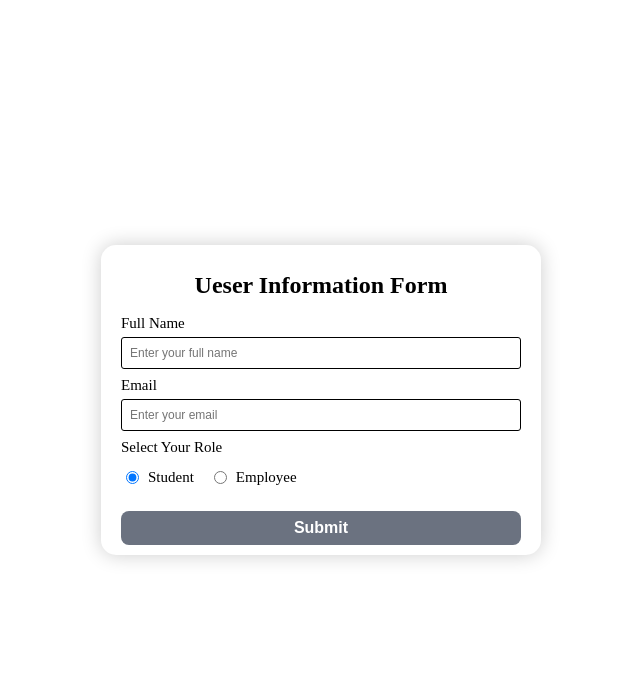
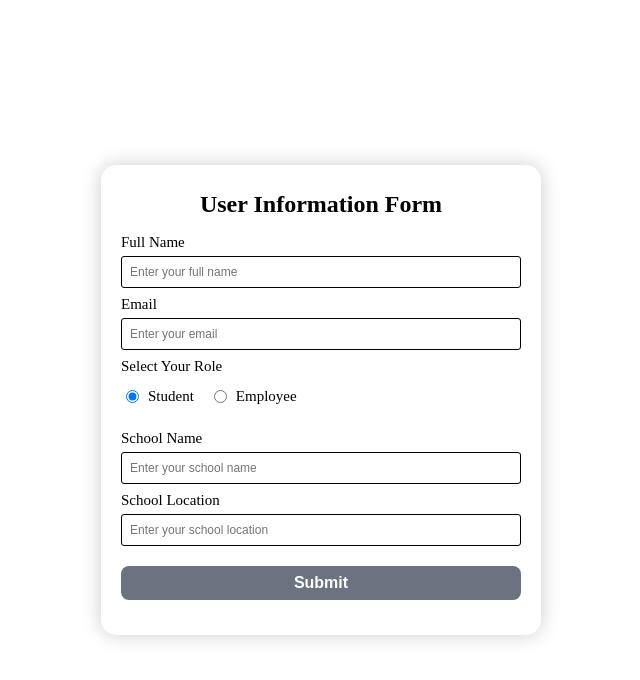
Before and after one commit to Heshani833/Registration-Form, a React (Vite) app: page / in a window 1280 px wide. Both pictures are taken after a click on the radio button "Student". Shown: the top 680 px of the page, without its empty margins (319-959 px from the left). Built offline with nearby package versions, Linux system fonts and the light colour scheme.

Commit message:
Update the form

```diff
--- a/src/App.css
+++ b/src/App.css
@@ -13,6 +13,7 @@ body {
   border-radius: 15px;
   box-shadow: 0 0 20px rgba(0, 0, 0, 0.2);
   padding: 10px 20px;
+  height: 450px;
   width: 400px;
   text-align: center;
 }
@@ -66,6 +67,7 @@ label[for="employee"] {
 
 button {
   width: 100%;
+  margin-top: 20px;
   padding: 8px;
   background-color: #6b7280;
   color: white;
--- a/src/App.jsx
+++ b/src/App.jsx
@@ -6,10 +6,14 @@ function App() {
     fullname: "",
     email: "",
     role: "",
+    schoolName: "",
+    schoolLocation: "",
+    companyName: "",
+    position: "",
   });
 
   const handleChange = (e) => {
-    setValue({ ...value, [e.target.name]: [e.target.value] });
+    setValue({ ...value, [e.target.name]: e.target.value });
   };
 
   const handleSubmit = (e) => {
@@ -18,26 +22,27 @@ function App() {
   };
 
   return (
-    <>
     <div className="container">
-        <h1>Ueser Information Form</h1>
+      <h1>User Information Form</h1>
       <form onSubmit={handleSubmit}>
         <label htmlFor="fullname">Full Name</label>
         <input
           type="text"
           placeholder="Enter your full name"
           name="fullname"
-            onChange={(e) => handleChange(e)}
+          onChange={handleChange}
           required
         />
+
         <label htmlFor="email">Email</label>
         <input
-            type="text"
+          type="email"
           placeholder="Enter your email"
           name="email"
-            onChange={(e) => handleChange(e)}
+          onChange={handleChange}
           required
         />
+
         <label htmlFor="role">Select Your Role</label>
         <div className="radio-group">
           <div>
@@ -46,7 +51,8 @@ function App() {
               id="student"
               name="role"
               value="student"
-                onChange={(e) => handleChange(e)}
+              checked={value.role === "student"}
+              onChange={handleChange}
             />
             <label htmlFor="student">Student</label>
           </div>
@@ -56,15 +62,60 @@ function App() {
               id="employee"
               name="role"
               value="employee"
-                onChange={(e) => handleChange(e)}
+              checked={value.role === "employee"}
+              onChange={handleChange}
             />
             <label htmlFor="employee">Employee</label>
           </div>
         </div>
-          <button>Submit</button>
+
+        {value.role === "student" && (
+          <>
+            <label htmlFor="schoolName">School Name</label>
+            <input
+              type="text"
+              placeholder="Enter your school name"
+              name="schoolName"
+              onChange={handleChange}
+              required
+            />
+
+            <label htmlFor="schoolLocation">School Location</label>
+            <input
+              type="text"
+              placeholder="Enter your school location"
+              name="schoolLocation"
+              onChange={handleChange}
+              required
+            />
+          </>
+        )}
+
+        {value.role === "employee" && (
+          <>
+            <label htmlFor="companyName">Company Name</label>
+            <input
+              type="text"
+              placeholder="Enter your company name"
+              name="companyName"
+              onChange={handleChange}
+              required
+            />
+
+            <label htmlFor="position">Position</label>
+            <input
+              type="text"
+              placeholder="Enter your position"
+              name="position"
+              onChange={handleChange}
+              required
+            />
+          </>
+        )}
+
+        <button type="submit">Submit</button>
       </form>
     </div>
-    </>
   );
 }
 
```
Lines whose indentation alone changed are shown as unchanged.
